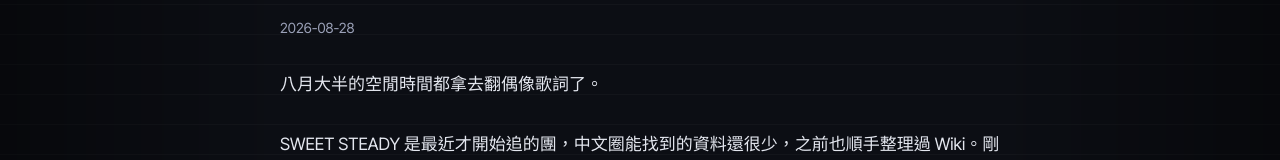
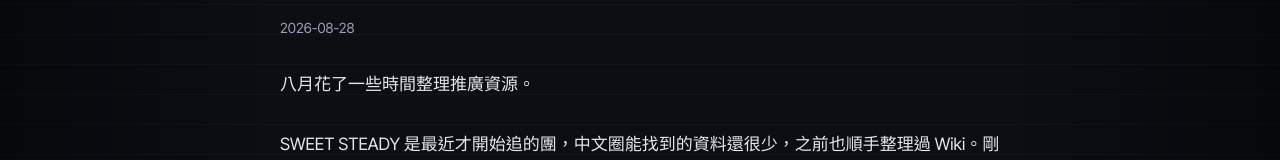
Before and after one commit to HanaYukii/hanayukii-site, a Next.js app: page /blog/idol-lyrics-translation-series in a window 1280 px wide. Shown: the part 255-415 px from the top of the page. Built offline with nearby package versions, Linux system fonts and the light colour scheme.

Commit message:
Tone down the opening line

```diff
--- a/src/app/blog/idol-lyrics-translation-series/page.tsx
+++ b/src/app/blog/idol-lyrics-translation-series/page.tsx
@@ -90,7 +90,7 @@ export default function IdolLyricsTranslationSeries() {
       <div className="prose-custom space-y-4 leading-relaxed text-text-muted [&_strong]:text-text">
         <FadeIn>
           <p>
-            八月大半的空閒時間都拿去翻偶像歌詞了。
+            八月花了一些時間整理推廣資源。
           </p>
           <p>
             SWEET STEADY 是最近才開始追的團，中文圈能找到的資料還很少，之前也順手整理過
```
